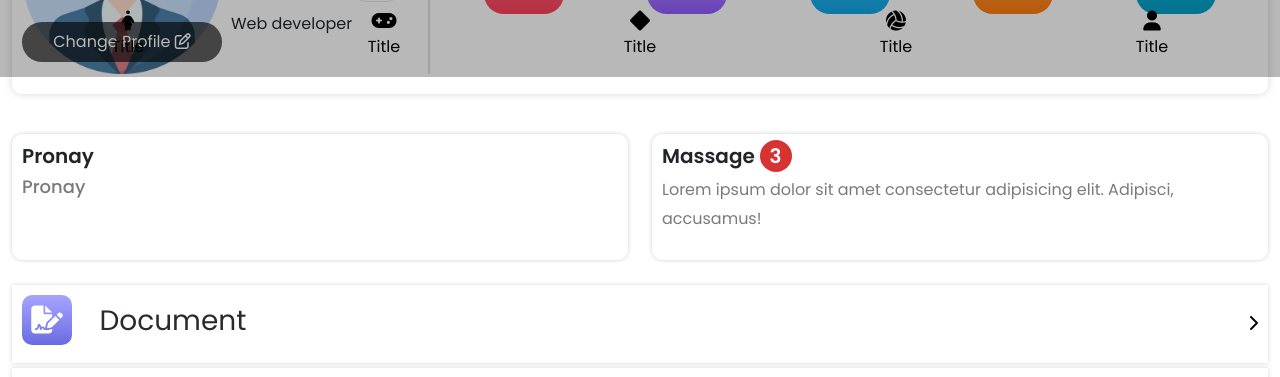
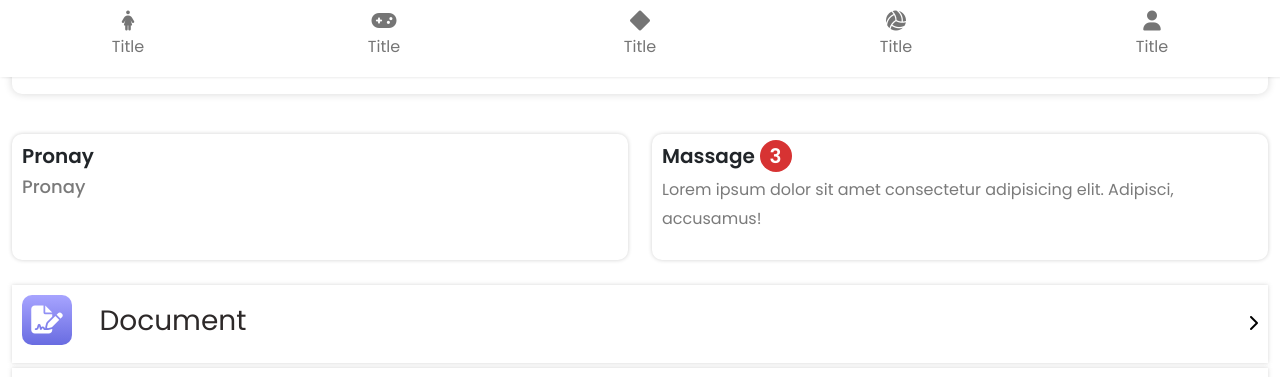
Before and after one commit to PronayBormon/profilepage, a plain HTML site: page index.html in a window 1280 px wide. Shown: the part 723-1100 px from the top of the page. Drawn offline with nearby package versions, Linux system fonts and the light colour scheme.

Commit message:
footer color

```diff
--- a/css/style.css
+++ b/css/style.css
@@ -132,9 +132,11 @@ width: 100%;
 
 height: 80px;
 
-background: #0c0c0c4a;
+background: #ffffff;
 
 z-index: 99999;
+
+box-shadow: 1px 0px 3px #00000024;
 }
 footer i{
     font-size: 20px;
@@ -142,7 +144,7 @@ footer i{
 }
 footer a {
     text-decoration: none;
-    color: #000;
+    color: #0000008a;
 }
 
 /* content start here  ================================ */
```
